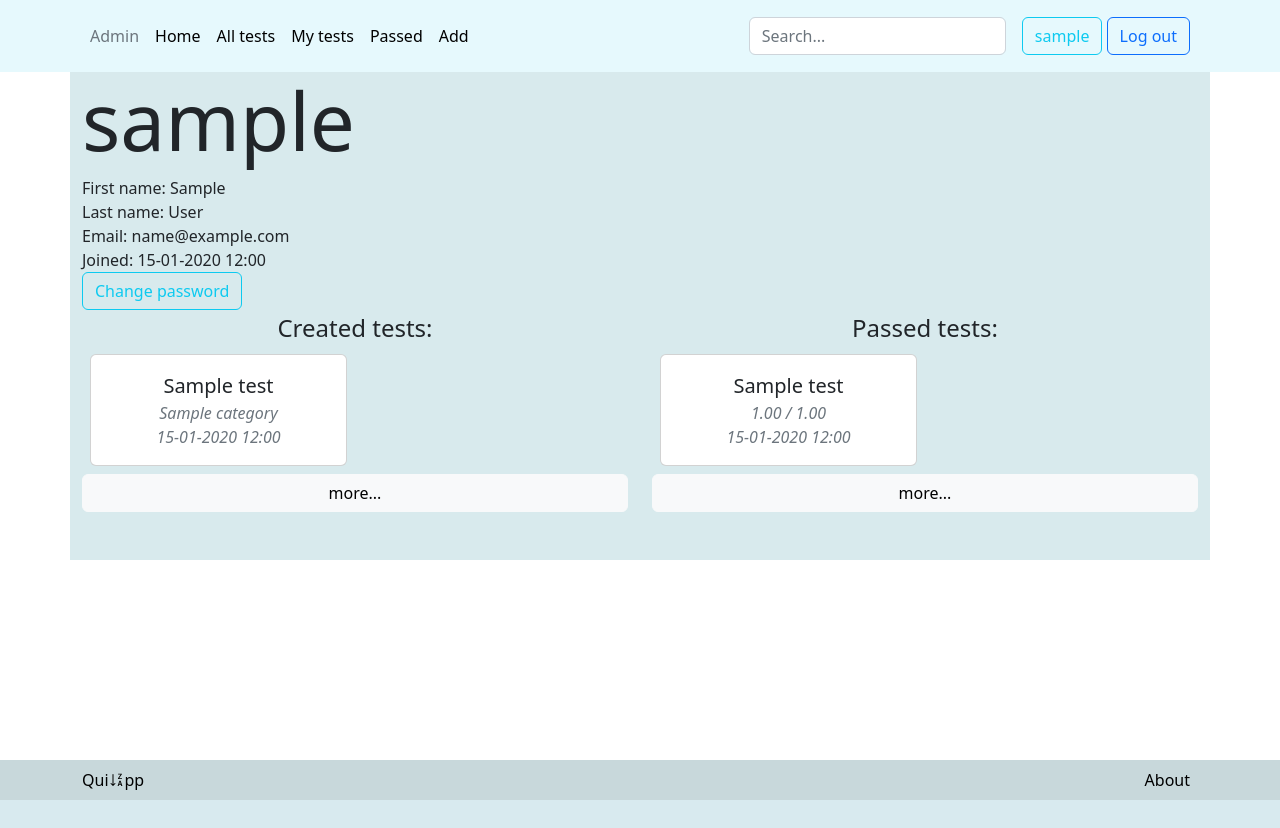
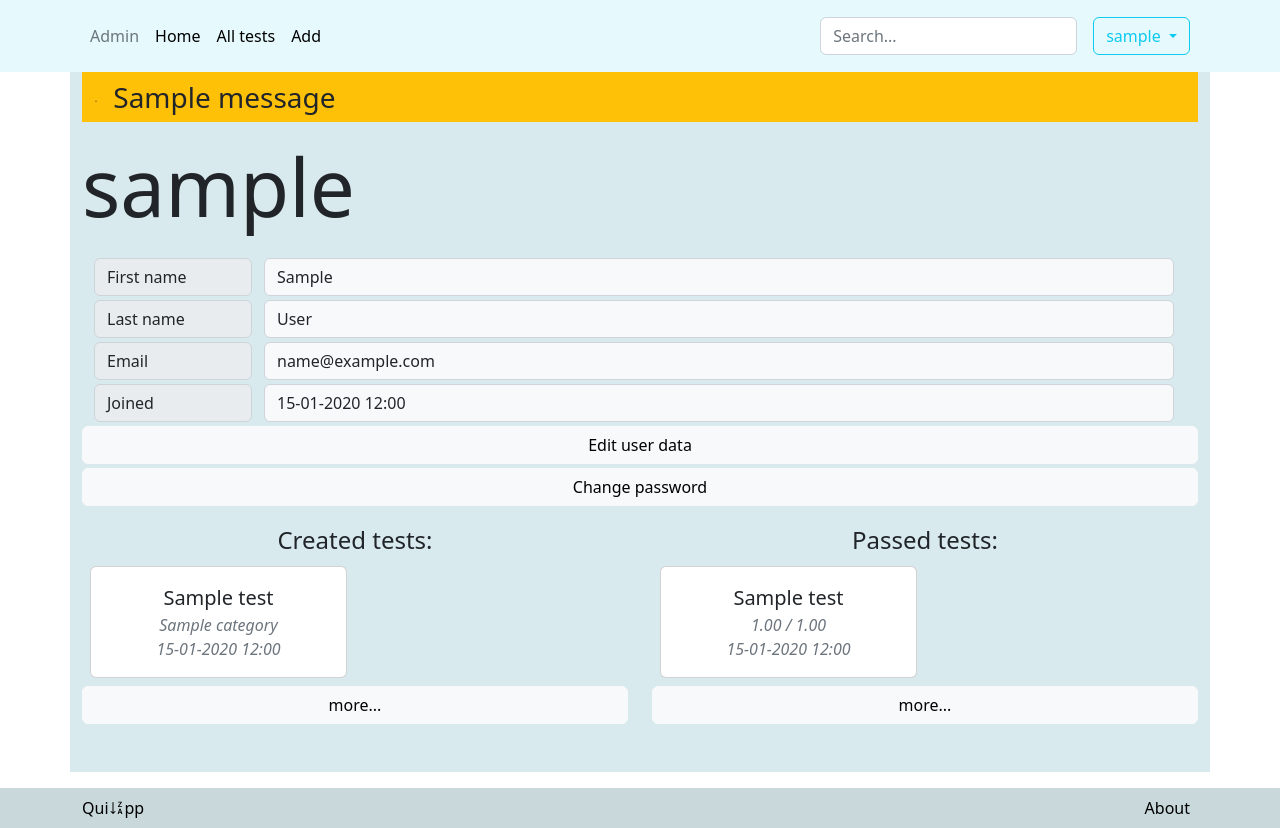
Before and after one commit to embu08/quizapp, a Django app: page /users/1/my-profile/ in a window 1280 px wide. Before the commit the page ends 800 px from the top, so only its background shows below. Run offline with Django 4.2, Linux system fonts and the light colour scheme; a user stored in the database is signed in; tables that the repository leaves empty hold one stand-in row (values such as "Sample post"); one stand-in notice (Sample message) is shown.

Commit message:
massive changes in navbar and a little in footer in base.html; added functionality to change password and change some user data from user profile;

```diff
--- a/quizapp/main_app/templates/main_app/base.html
+++ b/quizapp/main_app/templates/main_app/base.html
@@ -1,6 +1,7 @@
 <!DOCTYPE html>
 <html lang="en">
 <head>
+
     <meta charset="UTF-8">
     <meta name="viewport"
           content="width=device-width, user-scalable=no, initial-scale=1.0, maximum-scale=1.0, minimum-scale=1.0">
@@ -37,7 +38,31 @@
 
 
 
+
+
+
+
+
+
+
+
+
+
+
+
+
+
+
+
+
     </style>
+    <script src="https://cdn.jsdelivr.net/npm/@popperjs/core@2.11.6/dist/umd/popper.min.js"
+            integrity="sha384-oBqDVmMz9ATKxIep9tiCxS/Z9fNfEXiDAYTujMAeBAsjFuCZSmKbSSUnQlmh/jp3"
+            crossorigin="anonymous"></script>
+    <script src="https://cdn.jsdelivr.net/npm/bootstrap@5.2.1/dist/js/bootstrap.min.js"
+            integrity="sha384-7VPbUDkoPSGFnVtYi0QogXtr74QeVeeIs99Qfg5YCF+TidwNdjvaKZX19NZ/e6oz"
+            crossorigin="anonymous"></script>
+
 </head>
 <body class="d-flex flex-column min-vh-100" style="background-color: #FFFFFF">
 
@@ -67,22 +92,33 @@
                 <li><a href="{% url 'tests:home' %}" class="nav-link px-2 text-black">Home</a></li>
                 <li><a href="{% url 'tests:tests' %}" class="nav-link px-2 text-black">All tests</a></li>
                 {% if user.is_authenticated %}
-                <li><a href="{% url 'tests:my_tests' %}" class="nav-link px-2 text-black">My tests</a></li>
-                <li><a href="{% url 'tests:passed_tests' %}" class="nav-link px-2 text-black">Passed</a></li>
                 <li><a href="{% url 'tests:add' %}" class="nav-link px-2 text-black">Add</a></li>
                 {% endif %}
             </ul>
 
             <form class="col-12 col-lg-auto mb-3 mb-lg-0 me-lg-3" role="search">
-                <input type="search" class="form-control form-control-light text-bg-white" placeholder="Search..."
-                       aria-label="Search">
+                <input type="search" class="form-control" placeholder="Search..." aria-label="Search">
             </form>
 
+            {% if user.is_authenticated %}
+            <div class="dropdown me-2">
+                <button class="btn btn-outline-info dropdown-toggle" type="button" data-bs-toggle="dropdown"
+                        aria-expanded="false">
+                    {{ request.user }}
+                </button>
+                <ul class="dropdown-menu">
+                    <li><a class="dropdown-item" href="{% url 'tests:my_tests' %}">My tests</a></li>
+                    <li><a class="dropdown-item" href="{% url 'tests:passed_tests' %}">Passed tests</a></li>
+                    <li><a class="dropdown-item" href="{% url 'users:my_profile' request.user.pk %}">My profile</a></li>
+                    <li>
+                        <hr class="dropdown-divider">
+                    </li>
+                    <li><a class="dropdown-item" href="{% url 'users:logout' %}">Log out</a></li>
+                </ul>
+            </div>
+
+            {% else %}
             <div class="text-end">
-                {% if user.is_authenticated %}
-                <a class="btn btn-outline-info" href="{% url 'users:my_profile' request.user.pk %}">{{request.user}}</a>
-                <a class="btn btn-outline-primary me-2" href="{% url 'users:logout' %}">Log out</a>
-                {% else %}
                 <a class="btn btn-outline-info" href="{% url 'users:sign_up' %}">Sign up</a>
                 <a class="btn btn-outline-primary me-2" href="{% url 'users:login' %}">Log in</a>
                 {% endif %}
@@ -196,6 +232,23 @@ function backToTop() {
 
 
 
+
+
+
+
+
+
+
+
+
+
+
+
+
+
+
+
+
 </script>
 </body>
 </html>
--- a/quizapp/main_app/views.py
+++ b/quizapp/main_app/views.py
@@ -1,11 +1,8 @@
 from datetime import datetime
 
-from django.contrib.auth.decorators import login_required
 from django.contrib.auth.mixins import LoginRequiredMixin
 from django.http import HttpResponse, HttpResponseRedirect
 from django.shortcuts import render
-from django.forms import modelformset_factory
-from django.urls import reverse_lazy
 from django.utils.safestring import mark_safe
 from django.views.generic import CreateView, ListView, TemplateView, DetailView, FormView, UpdateView
 from django.contrib import messages
--- a/quizapp/quizapp/settings.py
+++ b/quizapp/quizapp/settings.py
@@ -9,7 +9,7 @@ https://docs.djangoproject.com/en/4.1/topics/settings/
 For the full list of settings and their values, see
 https://docs.djangoproject.com/en/4.1/ref/settings/
 """
-
+import os
 from pathlib import Path
 
 # Build paths inside the project like this: BASE_DIR / 'subdir'.
@@ -115,7 +115,8 @@ USE_TZ = True
 # Static files (CSS, JavaScript, Images)
 # https://docs.djangoproject.com/en/4.1/howto/static-files/
 
-STATIC_URL = 'static/'
+
+STATIC_URL = '/static/'
 
 # Default primary key field type
 # https://docs.djangoproject.com/en/4.1/ref/settings/#default-auto-field
--- a/quizapp/users/models.py
+++ b/quizapp/users/models.py
@@ -1,5 +1,12 @@
 from django.contrib.auth.models import AbstractUser
+from django.db import models
 
 
 class CustomUser(AbstractUser):
-    pass
+    username = models.CharField(max_length=150, unique=True)
+    first_name = models.CharField(max_length=150, null=True, blank=True)
+    last_name = models.CharField(max_length=150, null=True, blank=True)
+    email = models.EmailField(unique=True)
+
+    def __str__(self):
+        return self.username
--- a/quizapp/users/templates/users/user_detail.html
+++ b/quizapp/users/templates/users/user_detail.html
@@ -3,13 +3,65 @@
 
 {% block title %}{{ request.user }} - My profile{% endblock %}
 {% block content %}
-<h1 class="display-1">{{ request.user }}</h1>
-<div>First name: {{ request.user.first_name }}</div>
-<div>Last name: {{ request.user.last_name }}</div>
-<div>Email: {{ request.user.email }}</div>
+{% if messages %}
 
-<div>Joined: {{ request.user.date_joined | date:"d-m-Y H:i" }}</div>
-<a href="#" class="btn btn-outline-info">Change password</a>
+<div class="bg-warning text-dark p-1">
+    {% for msg in messages %}
+    <span class="fs-3">
+        <svg xmlns="http://www.w3.org/2000/svg" width="20" height="2" fill="currentColor"
+             class="bi bi-exclamation-triangle" viewBox="0 0 16 16">
+            <path d="M7.938 2.016A.13.13 0 0 1 8.002 2a.13.13 0 0 1 .063.016.146.146 0 0 1 .054.057l6.857 11.667c.036.06.035.124.002.183a.163.163 0 0 1-.054.06.116.116 0 0 1-.066.017H1.146a.115.115 0 0 1-.066-.017.163.163 0 0 1-.054-.06.176.176 0 0 1 .002-.183L7.884 2.073a.147.147 0 0 1 .054-.057zm1.044-.45a1.13 1.13 0 0 0-1.96 0L.165 13.233c-.457.778.091 1.767.98 1.767h13.713c.889 0 1.438-.99.98-1.767L8.982 1.566z"/>
+            <path d="M7.002 12a1 1 0 1 1 2 0 1 1 0 0 1-2 0zM7.1 5.995a.905.905 0 1 1 1.8 0l-.35 3.507a.552.552 0 0 1-1.1 0L7.1 5.995z"/>
+        </svg>
+        {{ msg }}
+    </span>
+    {% endfor %}
+</div>
+
+{% endif %}
+
+<h1 class="display-1 py-3">{{ request.user }}</h1>
+
+<div class="row m-0 mb-3">
+    {% if request.user.first_name %}
+    <div class="pb-1 row">
+        <div class="col-2">
+            <div class="input-group-text rounded">First name</div>
+        </div>
+        <div class="col-10 input-group-text bg-light rounded">{{ request.user.first_name }}</div>
+    </div>
+    {% endif %}
+
+    {% if request.user.last_name %}
+    <div class="pb-1 row">
+        <div class="col-2">
+            <div class="input-group-text rounded">Last name</div>
+        </div>
+        <div class="col-10 input-group-text bg-light rounded">{{ request.user.last_name }}</div>
+    </div>
+    {% endif %}
+
+    {% if request.user.email %}
+    <div class="pb-1 row">
+        <div class="col-2">
+            <div class="input-group-text rounded">Email</div>
+        </div>
+        <div class="col-10 input-group-text bg-light rounded">{{ request.user.email }}</div>
+    </div>
+    {% endif %}
+
+    <div class="pb-1 row">
+        <div class="col-2">
+            <div class="input-group-text rounded">Joined</div>
+        </div>
+        <div class="col-10 input-group-text bg-light rounded">{{ request.user.date_joined | date:"d-m-Y H:i" }}
+        </div>
+    </div>
+
+    <a href="{% url 'users:my_profile_update' request.user.pk %}" class="btn btn-light rounded mb-1">Edit user data</a>
+    <a href="{% url 'users:password_change' request.user.pk %}" class="btn btn-light rounded">Change password</a>
+</div>
+
 
 <div class="row">
     <div class="col-6">
@@ -19,7 +71,8 @@
             <div class="col-6 text-center px-2 pb-2 d-flex align-items-stretch">
                 <div class="card col-12">
                     <div class="card-body text-dark">
-                        <a class="fs-5 text-dark" href="{% url 'tests:test_detail' t.pk %}" style="text-decoration: none">{{ t.name }}</a>
+                        <a class="fs-5 text-dark" href="{% url 'tests:test_detail' t.pk %}"
+                           style="text-decoration: none">{{ t.name }}</a>
                         {% if t.category %}
                         <div class="text-secondary fs-6"><i>{{ t.category }}</i></div>
                         {% endif %}
--- a/quizapp/users/urls.py
+++ b/quizapp/users/urls.py
@@ -1,5 +1,6 @@
 from django.urls import path
 from .views import *
+from django.contrib.auth import views as auth_views
 
 app_name = 'users'
 
@@ -9,4 +10,16 @@ urlpatterns = [
     path('logout/', logout_user, name='logout'),
     path('<int:pk>/my-profile/', MyProfileView.as_view(), name='my_profile'),
     path('<int:pk>/my-profile/update/', UpdateUserView.as_view(), name='my_profile_update'),
+    path('<int:pk>/my-profile/password-change/', ChangePasswordView.as_view(), name='password_change'),
+
+
+    # password reset
+    # path('password_reset/', auth_views.PasswordResetView.as_view(), name='password_reset'),
+    # path('password_reset/done/',
+    #      auth_views.PasswordResetCompleteView.as_view(template_name='password_reset/password_reset_done.html'),
+    #      name='password_reset_done'),
+    # path('reset/<uidb64>/<token>/', auth_views.PasswordResetConfirmView.as_view(), name='password_reset_confirm'),
+    # path('reset/done/',
+    #      auth_views.PasswordResetCompleteView.as_view(template_name='password_reset/password_reset_complete.html'),
+    #      name='password_reset_complete'),
 ]
--- a/quizapp/users/views.py
+++ b/quizapp/users/views.py
@@ -1,6 +1,9 @@
-from django.contrib.auth import login, logout
+from django.contrib.auth import login, logout, update_session_auth_hash
+from django.contrib.auth.forms import PasswordChangeForm
+from django.contrib.auth.mixins import LoginRequiredMixin
+from django.contrib import messages
 
-from django.contrib.auth.views import LoginView
+from django.contrib.auth.views import LoginView, PasswordChangeView
 from django.shortcuts import render, redirect
 from django.urls import reverse_lazy, reverse
 from django.views.generic import CreateView, UpdateView, DetailView
@@ -38,15 +41,16 @@
         return super(LoginUser, self).form_valid(form)
 
 
-class UpdateUserView(UpdateView):
+class UpdateUserView(LoginRequiredMixin, UpdateView):
+    template_name = 'users/update_user.html'
     form_class = UpdateUserForm
-    template_name = 'users/update_user.html'
+    model = CustomUser
 
     def get_success_url(self):
-        return reverse_lazy('tests:home')
+        return reverse_lazy('users:my_profile', kwargs={'pk': self.request.user.pk})
 
 
-class MyProfileView(DetailView):
+class MyProfileView(LoginRequiredMixin, DetailView):
     model = CustomUser
     template_name = 'users/user_detail.html'
 
@@ -60,3 +64,22 @@
 def logout_user(request):
     logout(request)
     return redirect('users:login')
+
+
+class ChangePasswordView(PasswordChangeView):
+    template_name = 'users/password_change.html'
+
+    def get_success_url(self):
+        return reverse_lazy('users:my_profile', kwargs={'pk': self.request.user.pk})
+
+    def form_valid(self, form):
+        messages.add_message(
+            self.request,
+            messages.SUCCESS,
+            'Password has been successfully changed'
+        )
+        form.save()
+        # Updating the password logs out all other sessions for the user
+        # except the current one.
+        update_session_auth_hash(self.request, form.user)
+        return super().form_valid(form)
```
Also changed, not shown: quizapp/main_app/templates/main_app/home.html (+21 -0 lines), quizapp/users/forms.py (+13 -5 lines), quizapp/users/templates/users/password_change.html (added, +40 -0 lines), quizapp/users/templates/users/password_reset_email.html (added, +14 -0 lines), quizapp/users/templates/users/update_user.html (added, +40 -0 lines).
